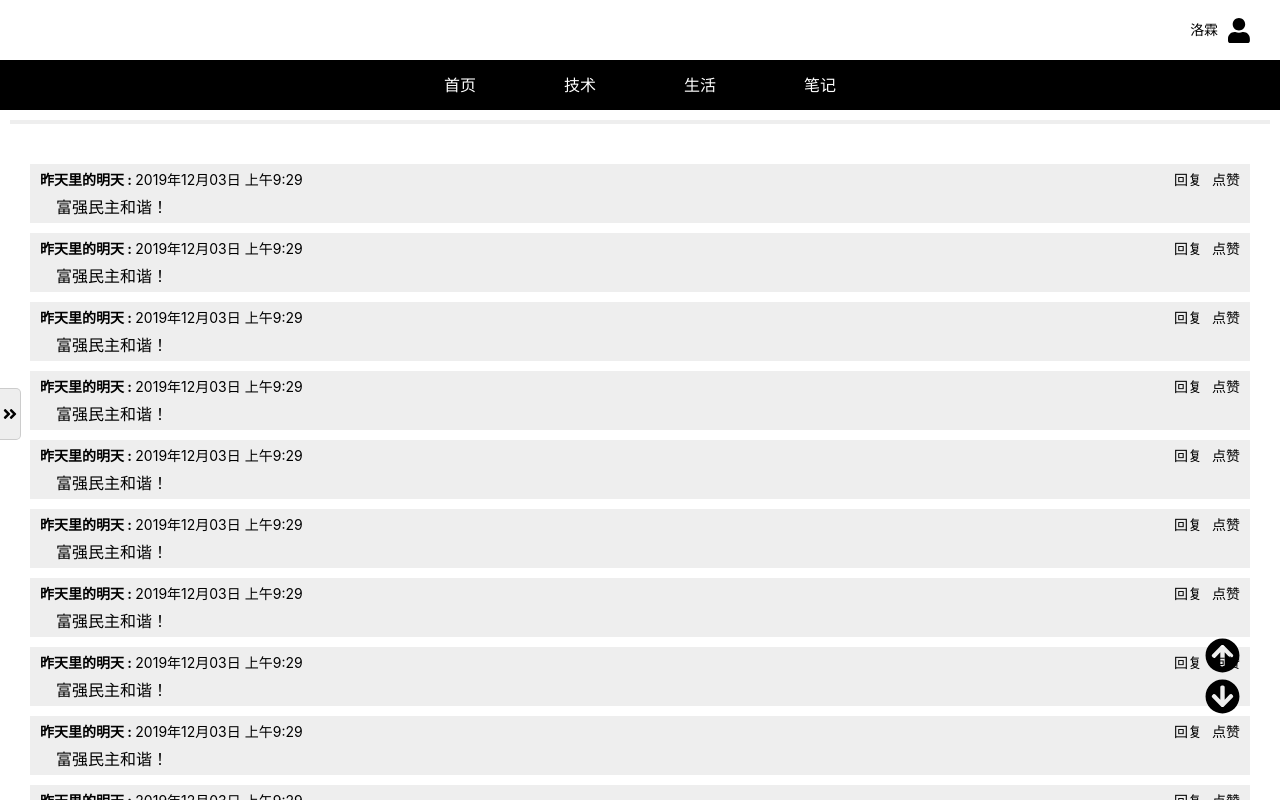
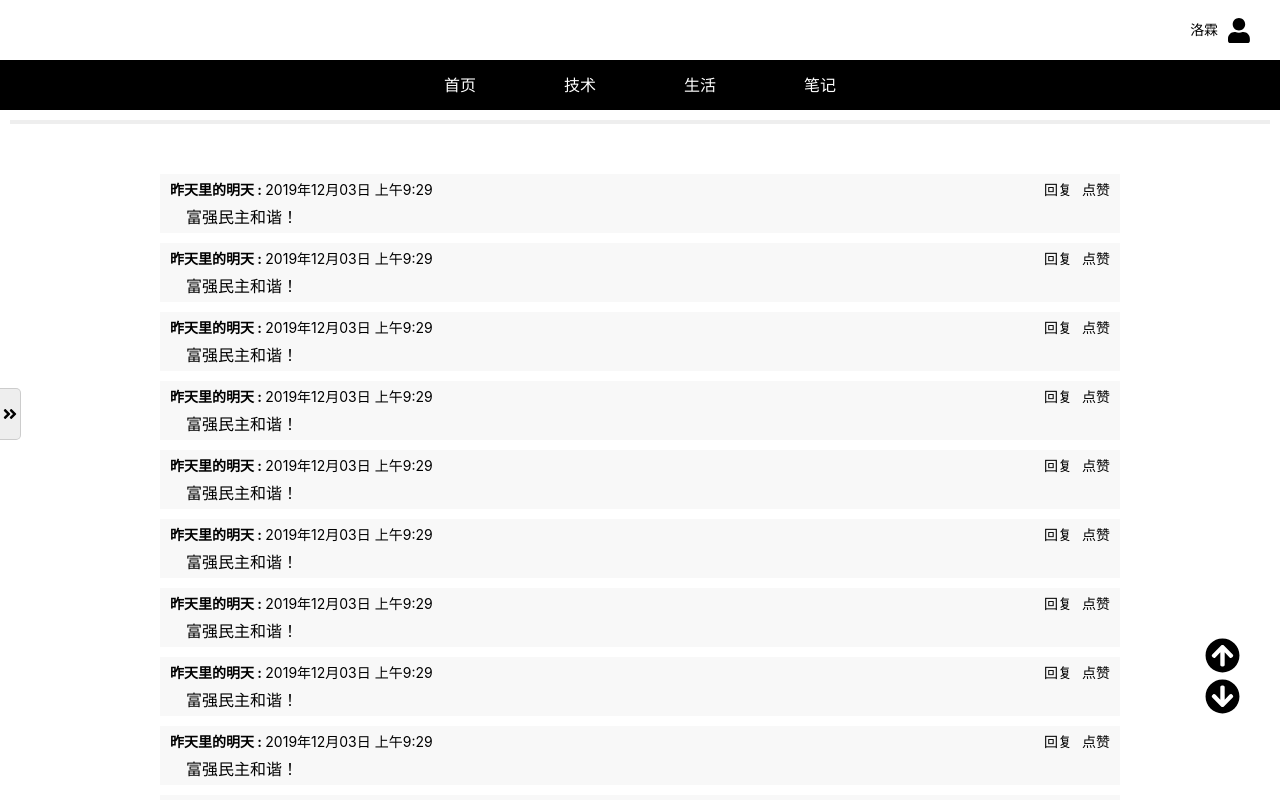
Before and after one commit to rudylucky/react-demo, a React app: page /article/detail/1 in a window 1280 px wide. Built offline with nearby package versions, Linux system fonts and the light colour scheme; no server answers.

Commit message:
remove quiz file

```diff
--- a/src/common/route.tsx
+++ b/src/common/route.tsx
@@ -70,15 +70,10 @@ const menuRoute: Array<IRoute> = [{
     path: '/linux',
     component: () => <ArticleList category='tech:linux' />,
   }, {
-    name: '运维',
+    name: 'DevOps',
     code: 'devops',
     path: '/devops',
     component: () => <ArticleList category='tech:devops' />,
-  }, {
-    name: '中间件',
-    code: 'middleware',
-    path: '/middleware',
-    component: () => <ArticleList category='tech:middleware' />,
   }, {
     name: 'Golang',
     code: 'golang',
--- a/src/components/layout/AppFooter/index.jsx
+++ b/src/components/layout/AppFooter/index.jsx
@@ -4,7 +4,7 @@ const AppFooter = () => {
 
   return (
     <div>
-      footer
+      © 2019-2020 rudylukcy 的个人博客
     </div>
   )
 }
--- a/src/components/layout/BaseLayout/index.module.scss
+++ b/src/components/layout/BaseLayout/index.module.scss
@@ -23,6 +23,7 @@
     position: relative;
   }
   .footer {
+    margin-top: 50px;
     display: block;
   }
 }
--- a/src/pages/ArticleView/Comment.module.scss
+++ b/src/pages/ArticleView/Comment.module.scss
@@ -1,8 +1,8 @@
 .comment {
   display: block;
-  margin: 10px 30px;
+  margin: 10px 0;
   padding: 5px 10px;
-  background-color: #eee;
+  background-color: #f8f8f8;
 
   .firstLine {
     font-size: 14px;
--- a/src/pages/ArticleView/index.module.scss
+++ b/src/pages/ArticleView/index.module.scss
@@ -68,6 +68,10 @@
     margin: auto;
     width: 100%;
     .comment {
+      box-sizing: border-box;
+      margin: 0 auto;
+      padding: 10px;
+      width: 980px;
     }
   }
 
```
